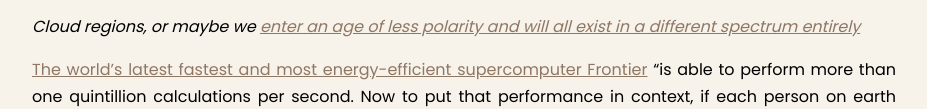
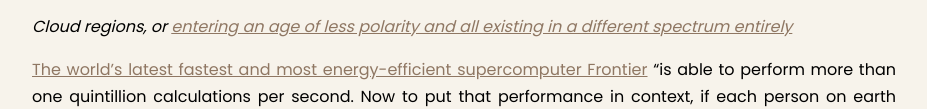
Before and after one commit to kimonwater/newyear, a plain HTML site: page index.html in a window 1280 px wide. Shown: the part 8434-8543 px from the top of the page, without its empty margins (176-1103 px from the left). Drawn offline with Linux system fonts and the light colour scheme; a web font is replaced by a local one.

Commit message:
minor update

```diff
--- a/index.html
+++ b/index.html
@@ -327,7 +327,7 @@
             Hey, maybe the most beautiful logical <code>AND</code> gates are built and further corners of the world are reached across great walls.
             <br><br>
             <img src="https://powerful.kim/wp-content/uploads/2024/03/clouds_inclTencent2.jpg" />
-            <p><i>Cloud regions, or maybe we <a href="https://www.linkedin.com/pulse/sff2023-from-productivity-paradox-polarity-thomas-dohmke-whbyc">enter an age of less polarity and will all exist in a different spectrum entirely</a></i></p>
+            <p><i>Cloud regions, or <a href="https://www.linkedin.com/pulse/sff2023-from-productivity-paradox-polarity-thomas-dohmke-whbyc">entering an age of less polarity and all existing in a different spectrum entirely</a></i></p>
             <a href="https://www.youtube.com/watch?v=j4TNdopCyow">The world’s latest fastest and most energy-efficient supercomputer Frontier</a> “is able to perform more than one quintillion calculations per second. Now to put that performance in context, if each person on earth completed one calculation per second, it would take more than 4y to do what Frontier can do in 1 sec.”
             <br><br>
             “AMD inside”, <a href="https://www.youtube.com/watch?v=f9Ji1JXCqdU">Lisa Su further explains</a>: “The world is full of very complex and challenging problems. [...] So my favorite advice to graduates is find the toughest problems in the world and volunteer to help solve them [...] This is when you're really doing something that makes a difference."
```
